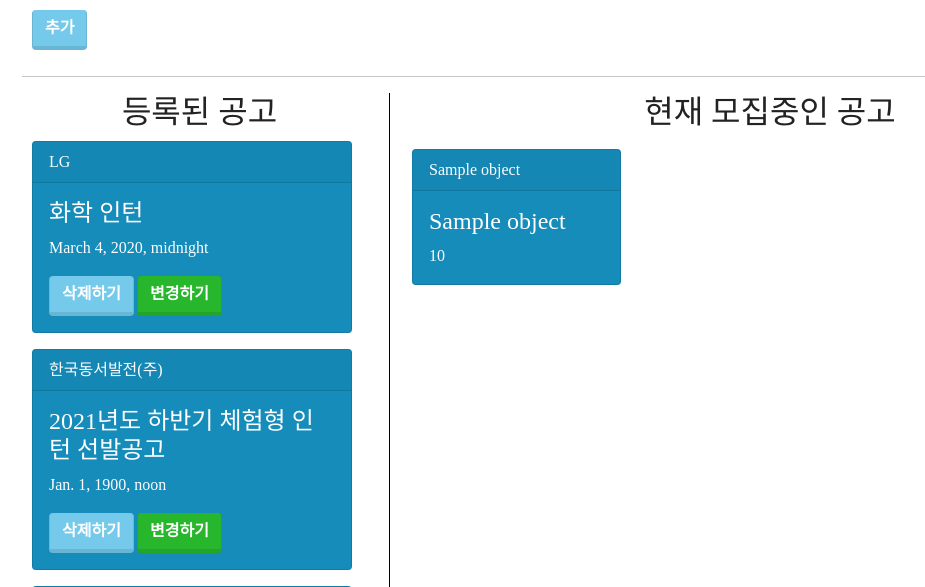
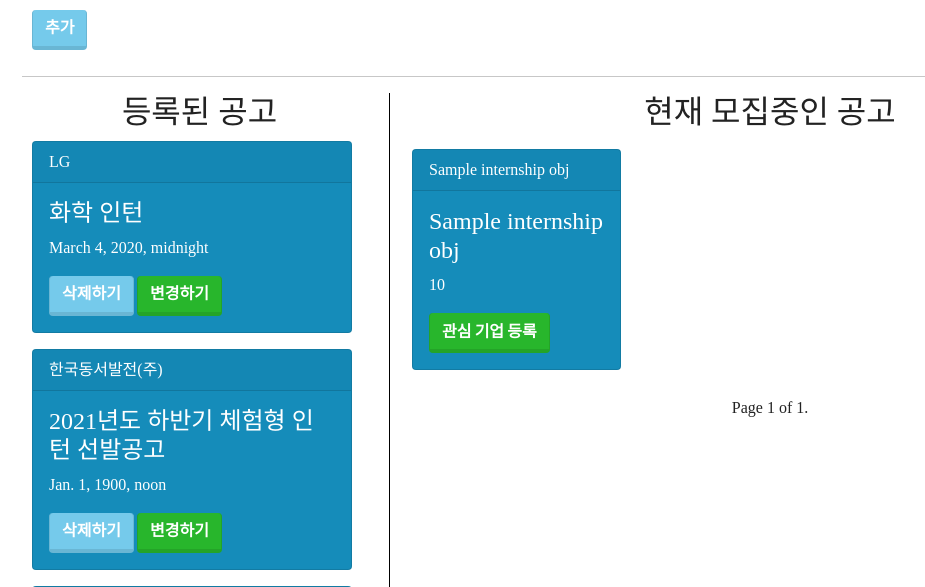
Before and after one commit to nbalance97/InternShip, a Django app: template Internship/Interest/templates/Interest/interestcompany_list.html in a window 1280 px wide. Shown: the part 60-647 px from the top of the page, without its empty margins (60-985 px from the left). Run offline with Django 3.2, Linux system fonts and the light colour scheme; data comes from the database, SQL or seed files in the repository; both versions use the stored data as it was after the commit; the template is opened without the code that fills it: values that come from a table or form of the project are taken from there, most other values are stand-ins (such as "Sample title", 1, 10 or a date in 2020); some libraries are stand-ins or nearby versions; some web fonts are replaced.

Commit message:
1. 인크루트 채용정보 파싱 / 로딩 2. API 구현  - interest/api  - interest/api/<pk> 3. JavaScript 활용하여 로딩한 채용정보 사이트에 등록  - 단, 시간부분 처리가 모호하여 시간부분만 생략

```diff
--- a/Internship/Interest/templates/Interest/base.html
+++ b/Internship/Interest/templates/Interest/base.html
@@ -22,3 +22,6 @@
     {% endblock content %}
 </body>
 </html>
+
+{% block script %}
+{% endblock script %}
--- a/Internship/Interest/templates/Interest/interestcompany_list.html
+++ b/Internship/Interest/templates/Interest/interestcompany_list.html
@@ -11,7 +11,7 @@
         <hr>
 
         <div class="row">
-            <div class="col-md-4" style="border-right:1px solid black;">
+            <div class="col-md-4" id="enrolled_data" style="border-right:1px solid black;">
                 <h2 style="font-family:BMJUA; text-align:center;">등록된 공고</h2>
             {% for object in objects %}
                 <div class="col-md-12">
@@ -31,19 +31,70 @@
             <div class="col-md-8">
                 <h2 style="font-family:BMJUA; text-align:center;">현재 모집중인 공고</h2>
                 <div class="row">
-                {% for object in internship_information %}
+                {% for object in internship_obj.object_list %}
                     <div class="col-md-4">
                         <div class="card text-white bg-primary mb-3" style="max-width: 20rem; margin:10px;">
                           <div class="card-header" style="font-family:BMJUA;">{{object.company_name}}</div>
                           <div class="card-body">
+                              <input type="hidden" id="name{{forloop.counter0}}" name="{{object.company_name}}">
+                              <input type="hidden" id="title{{forloop.counter0}}" name="{{object.title}}">
                               <h4 class="card-title" style="font-family:BMJUA;">{{object.title}}</h4>
                               <p class="card-text" style="font-family:BMJUA;">{{object.duration}}</p>
+                              <a class="btn btn-success" id="success" onclick="clickevent(this);" name="{{forloop.counter0}}">관심 기업 등록</a>
                           </div>
                         </div>
                     </div>
                 {% endfor %}
                 </div>
+                <div class="row justify-content-md-center" style="margin:auto">
+                    {% if internship_obj.has_previous %}
+                        <a href="?page=1" class="col-sm-1 btn btn-warning"><<</a>
+                        <a href="?page={{ internship_obj.previous_page_number }}" class="col-sm-1 btn btn-warning"><</a>
+                    {% else %}
+                        <a class="col-sm-1"></a>
+                        <a class="col-sm-1"></a>
+                    {% endif %}
+                        <div class="col-sm-3" style="margin: 10px 0px; text-align: center; font-family:BMJUA;">
+                            Page {{ internship_obj.number }} of {{ internship_obj.paginator.num_pages }}.
+                        </div>
+                    {% if internship_obj.has_next %}
+                        <a href="?page={{ internship_obj.next_page_number }}" class="col-sm-1 btn btn-warning">></a>
+                        <a href="?page={{ internship_obj.paginator.num_pages }}" class="col-sm-1 btn btn-warning">>></a>
+                    {% else %}
+                        <a class="col-sm-1"></a>
+                        <a class="col-sm-1"></a>
+                    {% endif %}
+
+                </div>
             </div>
         </div>
     </div>
 {% endblock content %}
+{% block script %}
+<script src="https://code.jquery.com/jquery-3.2.1.min.js"></script>
+<script>
+    function clickevent(self) {
+        var idx = $(self).attr('name')
+        var name = $('#name'+idx).attr('name')
+        var title = $('#title'+idx).attr('name')
+        console.log(idx+"//"+name+"//"+title); // Test
+        $.ajax({
+            type: "POST",
+            url: "{% url 'api-company-list' %}",
+            data: {
+                "company_name" : name,
+                "intern_title" : title,
+                "duration" : "1900-01-01T12:00"
+            },
+            dataType: "json",
+            success: function(response) {
+                window.location.reload()
+            },
+            error: function(request, status, error) {
+                console.log("code:"+request.status+"\n"+"message:"+request.responseText+"\n"+error);
+
+            }
+        });
+    }
+</script>
+{% endblock script %}
--- a/Internship/Interest/urls.py
+++ b/Internship/Interest/urls.py
@@ -1,9 +1,24 @@
 from django.urls import path, include
 from . import views
+from .views import InterestCompanyViewSet
+
+IC_list = InterestCompanyViewSet.as_view({
+    'post': 'create',
+    'get': 'list'
+})
+
+IC_detail = InterestCompanyViewSet.as_view({
+    'get': 'retrieve',
+    'put': 'update',
+    'patch': 'partial_update',
+    'delete': 'destroy'
+})
 
 urlpatterns = [
     path('interest/', views.InterestCompanyListView.as_view(), name='company-list'),
     path('interest/create', views.InterestCompanyCreateView.as_view(), name='company-create'),
     path('interest/<int:company_id>/delete', views.InterestCompanyDeleteView.as_view(), name='company-delete'),
-    path('interest/<int:company_id>/modify', views.InterestCompanyUpdateView.as_view(), name='company-modify')
+    path('interest/<int:company_id>/modify', views.InterestCompanyUpdateView.as_view(), name='company-modify'),
+    path('interest/api/', IC_list, name="api-company-list"),
+    path('interest/api/<int:pk>/', IC_detail, name="api-company-detail"),
 ]
--- a/Internship/Internship/settings.py
+++ b/Internship/Internship/settings.py
@@ -37,6 +37,7 @@
     'django.contrib.sessions',
     'django.contrib.messages',
     'django.contrib.staticfiles',
+    'rest_framework',
     'Interest'
 ]
 
@@ -44,7 +45,7 @@
     'django.middleware.security.SecurityMiddleware',
     'django.contrib.sessions.middleware.SessionMiddleware',
     'django.middleware.common.CommonMiddleware',
-    'django.middleware.csrf.CsrfViewMiddleware',
+   # 'django.middleware.csrf.CsrfViewMiddleware',
     'django.contrib.auth.middleware.AuthenticationMiddleware',
     'django.contrib.messages.middleware.MessageMiddleware',
     'django.middleware.clickjacking.XFrameOptionsMiddleware',
```
Also changed, not shown: Internship/Interest/serializer.py (added, +8 -0 lines), Internship/Interest/views.py (+31 -4 lines), Internship/db.sqlite3.
